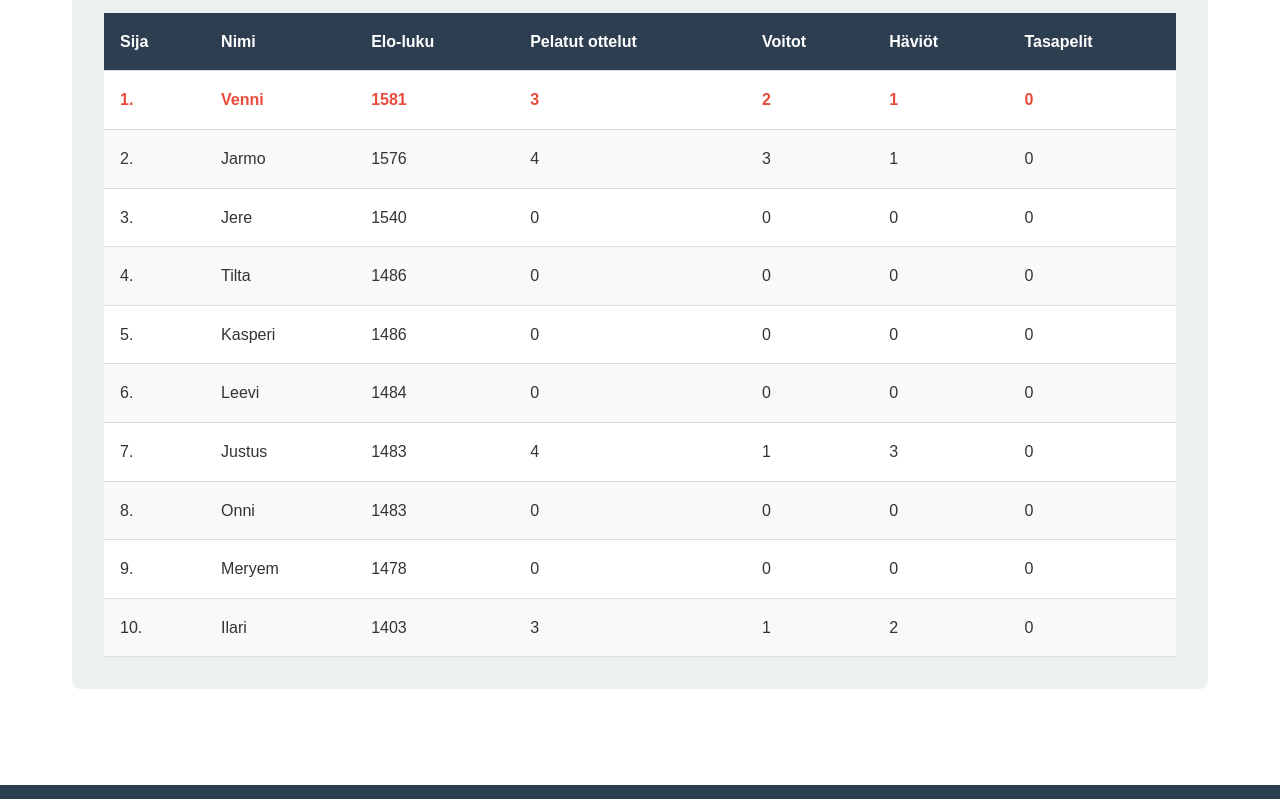
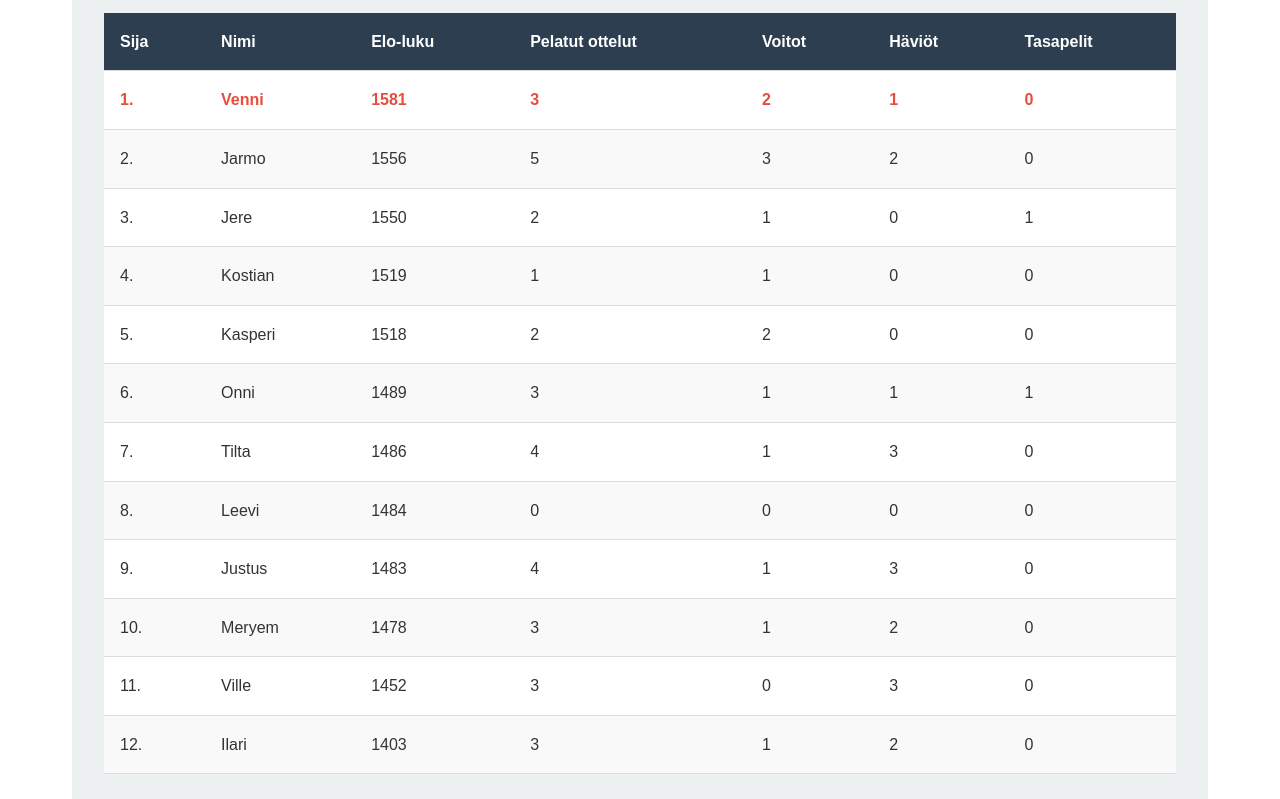
Before and after one commit to PolyFlux/RLL-shakkikerho, a plain HTML site: page ranking.html in a window 1280 px wide. Shown: the part 400-1199 px from the top of the page. Drawn offline with Linux system fonts and the light colour scheme.

Commit message:
Update ranking.html

```diff
--- a/ranking.html
+++ b/ranking.html
@@ -57,41 +57,59 @@
                         <tr>
                             <td>2.</td>
                             <td>Jarmo</td>
-                            <td>1576</td>
-                            <td>4</td>
+                            <td>1556</td>
+                            <td>5</td>
                             <td>3</td>
-                            <td>1</td>
+                            <td>2</td>
                             <td>0</td>
                         </tr>
                         <tr>
                             <td>3.</td>
                             <td>Jere</td>
-                            <td>1540</td>
+                            <td>1550</td>
+                            <td>2</td>
+                            <td>1</td>
                             <td>0</td>
-                            <td>0</td>
-                            <td>0</td>
-                            <td>0</td>
+                            <td>1</td>
                         </tr>
                         <tr>
                             <td>4.</td>
-                            <td>Tilta</td>
-                            <td>1486</td>
-                            <td>0</td>
-                            <td>0</td>
+                            <td>Kostian</td>
+                            <td>1519</td>
+                            <td>1</td>
+                            <td>1</td>
                             <td>0</td>
                             <td>0</td>
                         </tr>
                         <tr>
                             <td>5.</td>
                             <td>Kasperi</td>
-                            <td>1486</td>
-                            <td>0</td>
-                            <td>0</td>
+                            <td>1518</td>
+                            <td>2</td>
+                            <td>2</td>
                             <td>0</td>
                             <td>0</td>
                         </tr>
                         <tr>
                             <td>6.</td>
+                            <td>Onni</td>
+                            <td>1489</td>
+                            <td>3</td>
+                            <td>1</td>
+                            <td>1</td>
+                            <td>1</td>
+                        </tr>
+                        <tr>
+                            <td>7.</td>
+                            <td>Tilta</td>
+                            <td>1486</td>
+                            <td>4</td>
+                            <td>1</td>
+                            <td>3</td>
+                            <td>0</td>
+                        </tr>
+                        <tr>
+                            <td>8.</td>
                             <td>Leevi</td>
                             <td>1484</td>
                             <td>0</td>
@@ -100,7 +118,7 @@
                             <td>0</td>
                         </tr>
                         <tr>
-                            <td>7.</td>
+                            <td>9.</td>
                             <td>Justus</td>
                             <td>1483</td>
                             <td>4</td>
@@ -109,25 +127,25 @@
                             <td>0</td>
                         </tr>
                         <tr>
-                            <td>8.</td>
-                            <td>Onni</td>
-                            <td>1483</td>
-                            <td>0</td>
-                            <td>0</td>
-                            <td>0</td>
+                            <td>10.</td>
+                            <td>Meryem</td>
+                            <td>1478</td>
+                            <td>3</td>
+                            <td>1</td>
+                            <td>2</td>
                             <td>0</td>
                         </tr>
                         <tr>
-                            <td>9.</td>
-                            <td>Meryem</td>
-                            <td>1478</td>
+                            <td>11.</td>
+                            <td>Ville</td>
+                            <td>1452</td>
+                            <td>3</td>
                             <td>0</td>
-                            <td>0</td>
-                            <td>0</td>
+                            <td>3</td>
                             <td>0</td>
                         </tr>
                         <tr>
-                            <td>10.</td>
+                            <td>12.</td>
                             <td>Ilari</td>
                             <td>1403</td>
                             <td>3</td>
```
